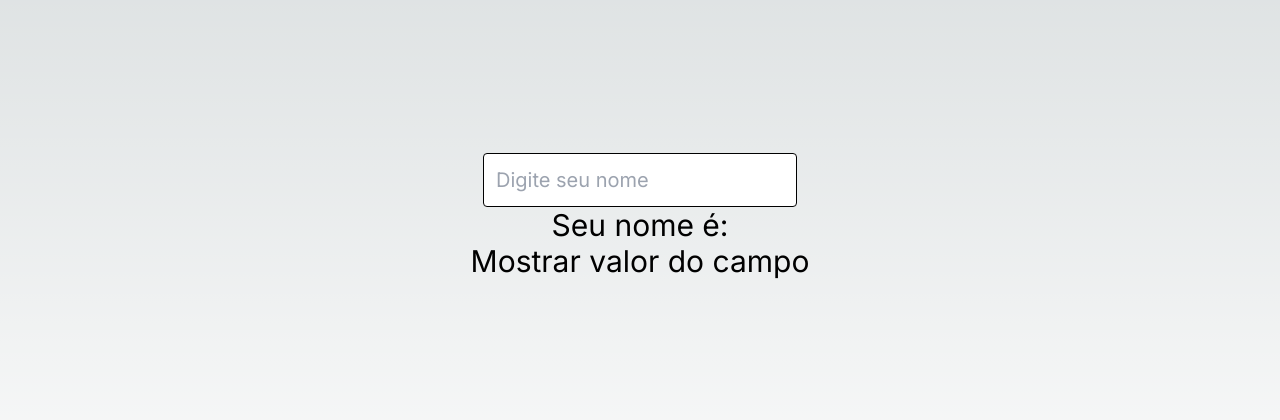
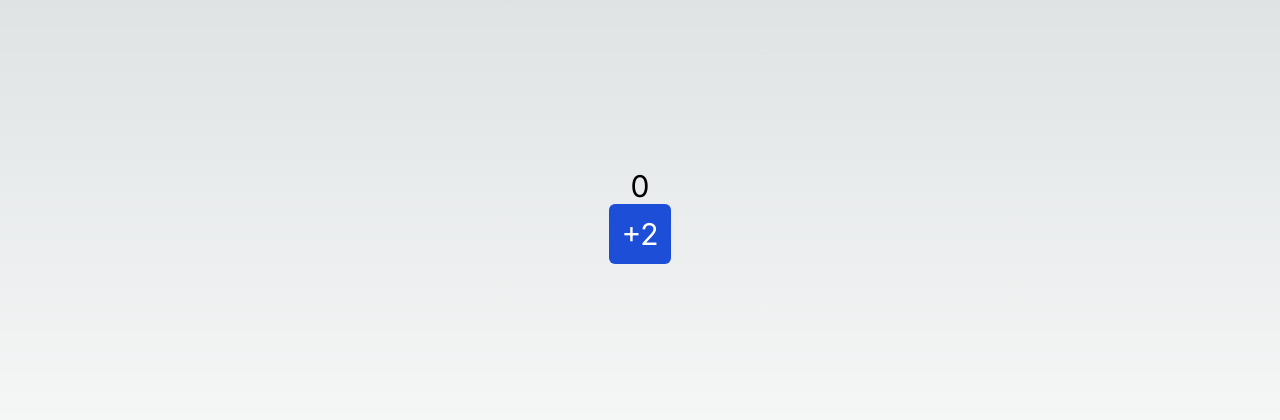
Before and after one commit to francissantiago/curso-reactjs, a Next.js app in the folder react-primeiro-projeto/: page / in a window 1280 px wide. Shown: the part 184-604 px from the top of the page. Built offline with nearby package versions, Linux system fonts and the light colour scheme.

Commit message:
[M3][#09] States mudando no tempo

```diff
--- a/react-primeiro-projeto/src/app/page.tsx
+++ b/react-primeiro-projeto/src/app/page.tsx
@@ -3,23 +3,23 @@
 import { useState } from "react";
 
 const Page = () => {
-  const [nameInput, setNameInput] = useState('');
+  const [count, setCount] = useState(0);
 
+  /* O state só é alterado(renderizado) no cliente quando a função estiver terminado por completo */
   const handleBtnClick = () => {
-    alert(nameInput);
+    console.log('count 0: ', count);
+    setCount(count + 2);
+    console.log('count 1: ', count);
+    setCount(count + 2);
+    console.log('count 2: ', count);
+    setCount(count + 2);
+    console.log('count 3: ', count);
   }
 
   return (
     <div className="w-screen h-screen flex flex-col justify-center items-center text-3xl">
-      <input
-        type="text"
-        className="border border-black p-3 text-xl text-black rounded"
-        placeholder="Digite seu nome"
-        value={nameInput}
-        onChange={e => setNameInput(e.target.value)}
-      />
-      <p>Seu nome é: {nameInput}</p>
-      <button onClick={handleBtnClick}>Mostrar valor do campo</button>
+      <p>{count}</p>
+      <button onClick={handleBtnClick} className="bg-blue-700 text-white p-3 rounded-md">+2</button>
     </div>
   );
 }
```
